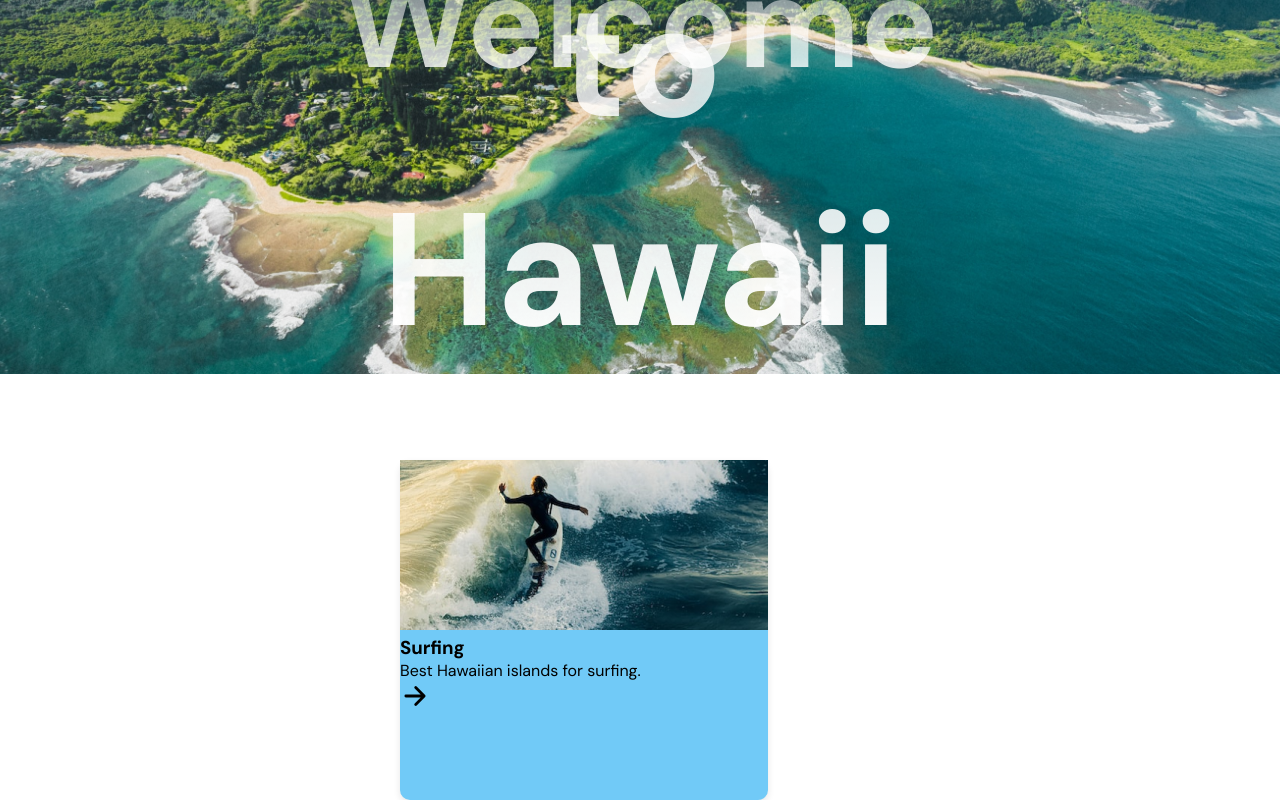
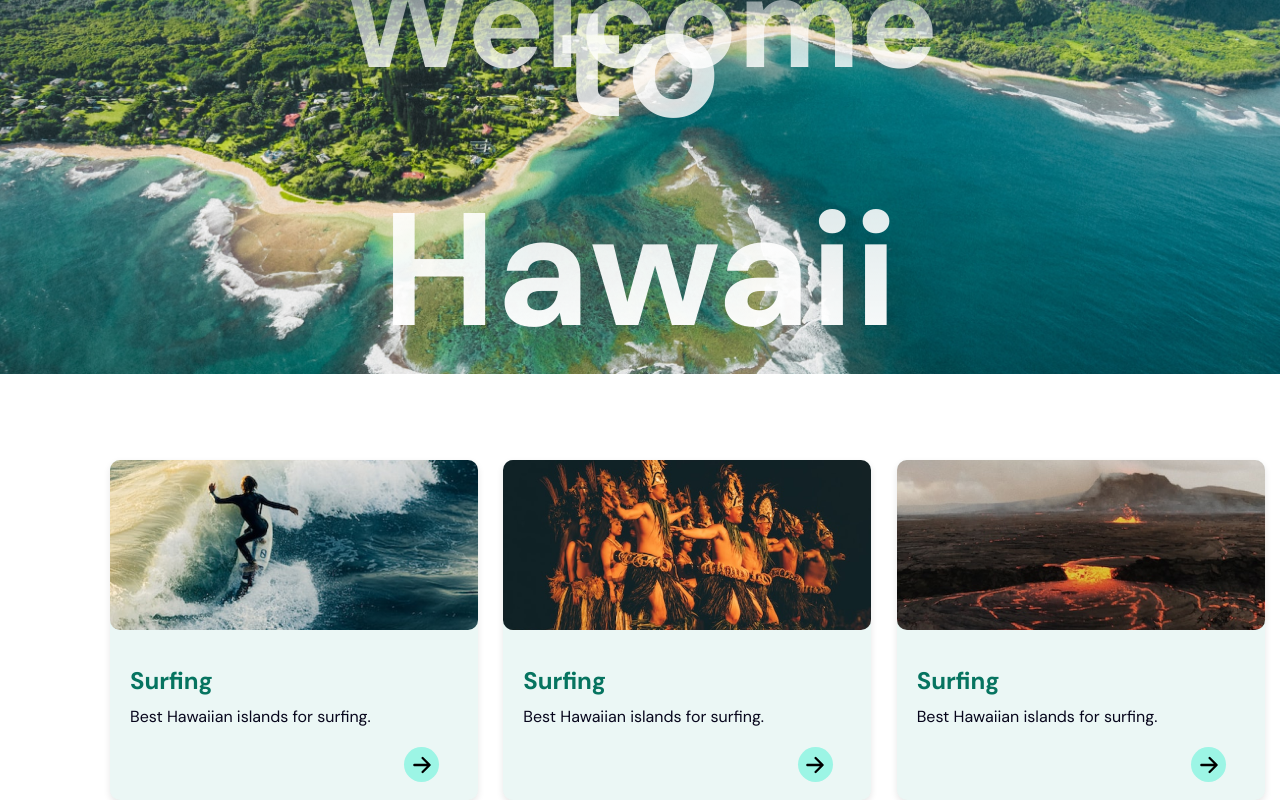
Before and after one commit to SoumyaSubhrajit/Peartree_Assignment, a React (Create React App) app: page / in a window 1280 px wide. Shown: the part 176-976 px from the top of the page. Built offline with nearby package versions, Linux system fonts and the light colour scheme.

Commit message:
Adding some code here.

```diff
--- a/src/components/Highlights/Card.css
+++ b/src/components/Highlights/Card.css
@@ -4,13 +4,19 @@
 }
 
 .app__cards {
-  position: relative;
+  display: grid;
+  grid-template-columns: repeat(3, 1fr);
+  gap: 10px;
+  justify-content: center;
+  align-items: center;
+  /* position: relative; */
   margin-top: 500px;
-  margin-left: 400px;
+  margin-left: 110px;
+  bottom: 30px;
 }
 
 .app__card {
-  background-color: #71caf7;
+  background-color: rgb(235, 247, 245);
   border-radius: 10px;
   box-shadow: 0px 3px 7px rgba(0, 0, 0, 0.1);
   width: 368px;
@@ -21,8 +27,41 @@
 
 .image img {
   width: 100%;
+  height: auto;
+  border-radius: 10px;
+}
+.app__card-content {
+  padding: 20px;
+}
+
+.app__card-content h3 {
+  margin: 10px 0;
+  color: rgb(6, 116, 96);
+  font-size: 1.5rem;
+  font-weight: 600;
+}
+
+.app__card-content p {
+  color: rgb(7, 6, 28);
+}
+
+.app__arrow {
+  margin-left: 80%;
+  margin-right: 20px;
+  position: relative;
+  background-color: rgb(156, 245, 229);
+  width: 35px;
+  height: 35px;
+  border-radius: 50%;
+  display: flex;
+  justify-content: center;
+  align-items: center;
 }
 
 .app__arrow-btn {
-  width: 30px;
+  position: absolute;
+  width: 25px;
+  top: 50%;
+  left: 50%;
+  transform: translate(-50%, -50%);
 }
--- a/src/components/Highlights/Card.jsx
+++ b/src/components/Highlights/Card.jsx
@@ -12,9 +12,13 @@ function Card() {
           {' '}
           <img src={Tile1} alt='Tile1' />
         </div>
+
+        <div className='app__card-content'>
           <h3>Surfing</h3>
           <p>Best Hawaiian islands for surfing.</p>
+        </div>
 
+        <div className='app__arrow'>
           <svg
             xmlns='http://www.w3.org/2000/svg'
             className='app__arrow-btn'
@@ -31,6 +35,65 @@ function Card() {
           </svg>
         </div>
       </div>
+
+      <div className='app__card'>
+        <div className='image'>
+          {' '}
+          <img src={Tile2} alt='Tile1' />
+        </div>
+
+        <div className='app__card-content'>
+          <h3>Surfing</h3>
+          <p>Best Hawaiian islands for surfing.</p>
+        </div>
+
+        <div className='app__arrow'>
+          <svg
+            xmlns='http://www.w3.org/2000/svg'
+            className='app__arrow-btn'
+            viewBox='0 0 512 512'
+          >
+            <path
+              fill='none'
+              stroke='currentColor'
+              stroke-linecap='round'
+              stroke-linejoin='round'
+              stroke-width='48'
+              d='M268 112l144 144-144 144M392 256H100'
+            />
+          </svg>
+        </div>
+      </div>
+
+      <div className='app__card'>
+        <div className='image'>
+          {' '}
+          <img src={Tile3} alt='Tile1' />
+        </div>
+
+        <div className='app__card-content'>
+          <h3>Surfing</h3>
+          <p>Best Hawaiian islands for surfing.</p>
+        </div>
+
+        <div className='app__arrow'>
+          <svg
+            xmlns='http://www.w3.org/2000/svg'
+            className='app__arrow-btn'
+            viewBox='0 0 512 512'
+          >
+            <path
+              fill='none'
+              stroke='currentColor'
+              stroke-linecap='round'
+              stroke-linejoin='round'
+              stroke-width='48'
+              d='M268 112l144 144-144 144M392 256H100'
+            />
+          </svg>
+        </div>
+      </div>
+    </div>
   );
 }
 
```
Lines whose indentation alone changed are shown as unchanged.
